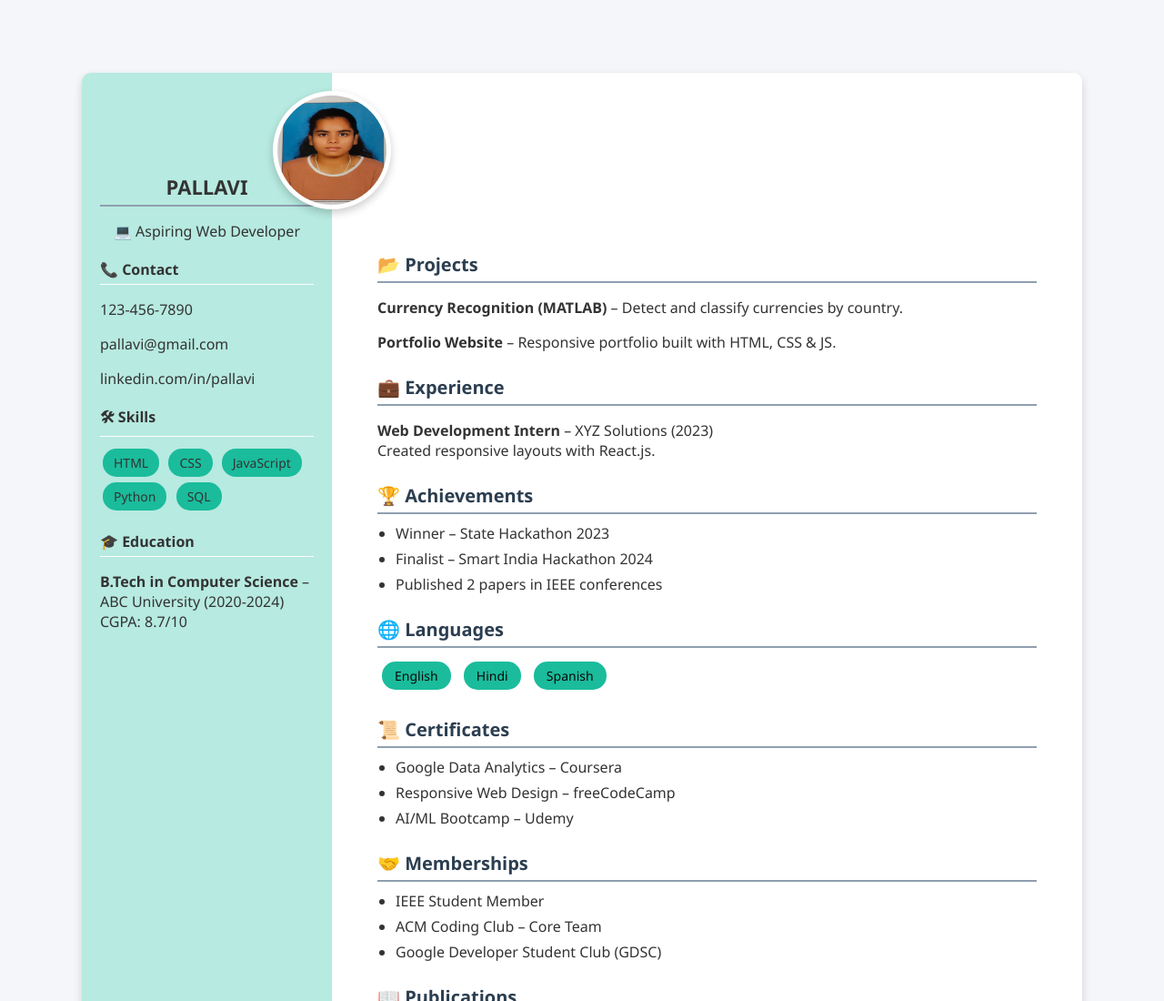
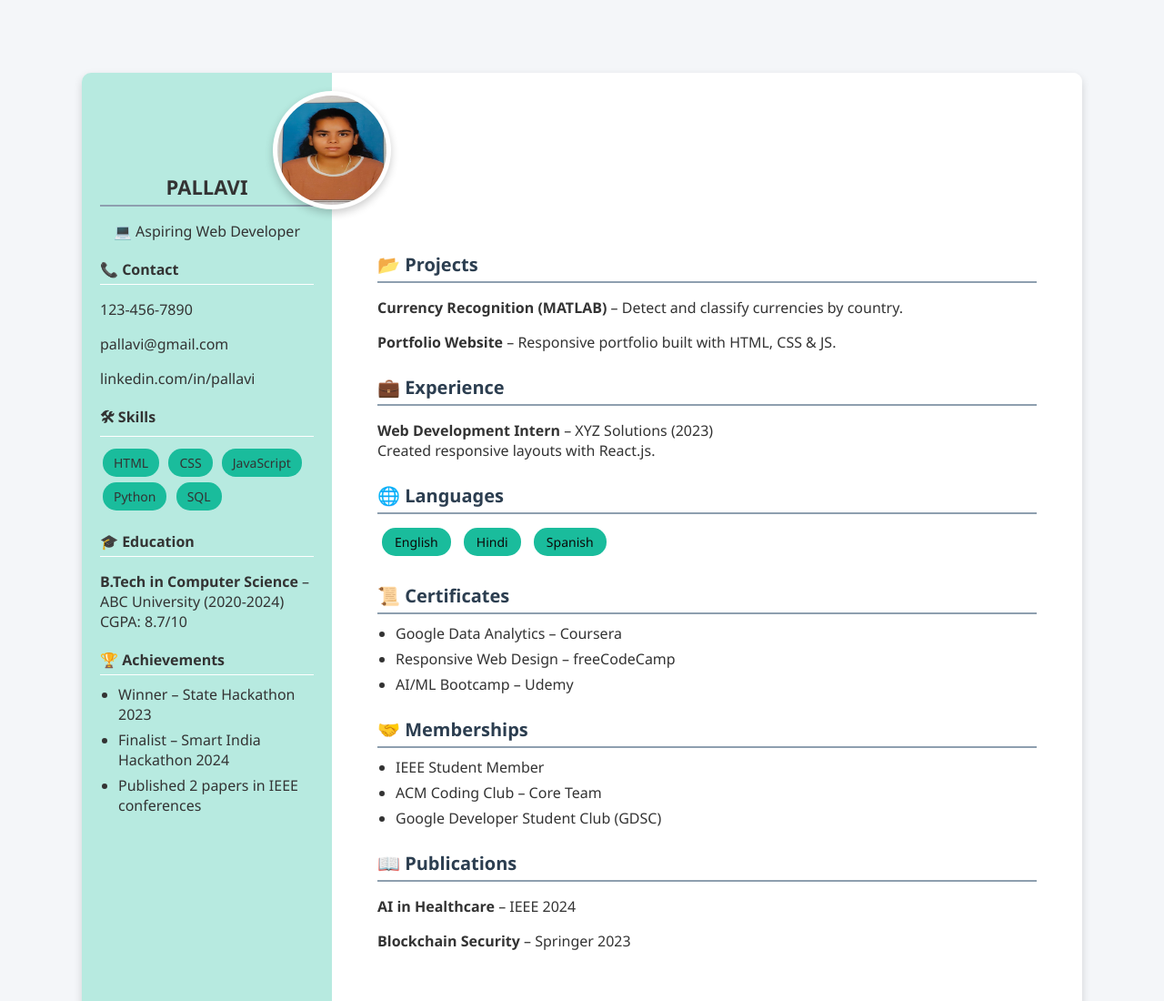
Before and after one commit to JafferSadik-J/resume, a plain HTML site: page index.html in a window 1280 px wide. Shown: the top 1100 px of the page at 91% size. Drawn offline with Linux system fonts and the light colour scheme.

Commit message:
Update index.html

```diff
--- a/index.html
+++ b/index.html
@@ -195,6 +195,15 @@
         <h3>🎓 Education</h3>
         <p><strong>B.Tech in Computer Science</strong> – ABC University (2020-2024)<br>CGPA: 8.7/10</p>
        </section>
+
+       <section class="achievements">
+        <h3>🏆 Achievements</h3>
+        <ul>
+          <li>Winner – State Hackathon 2023</li>
+          <li>Finalist – Smart India Hackathon 2024</li>
+          <li>Published 2 papers in IEEE conferences</li>
+        </ul>
+      </section>
     </aside>
 
     <!-- Floating Profile Picture -->
@@ -217,14 +226,7 @@
         <p><strong>Web Development Intern</strong> – XYZ Solutions (2023)<br>Created responsive layouts with React.js.</p>
       </div>
 
-      <div class="section">
-        <h2>🏆 Achievements</h2>
-        <ul>
-          <li>Winner – State Hackathon 2023</li>
-          <li>Finalist – Smart India Hackathon 2024</li>
-          <li>Published 2 papers in IEEE conferences</li>
-        </ul>
-      </div>
+
 
 
 
```
